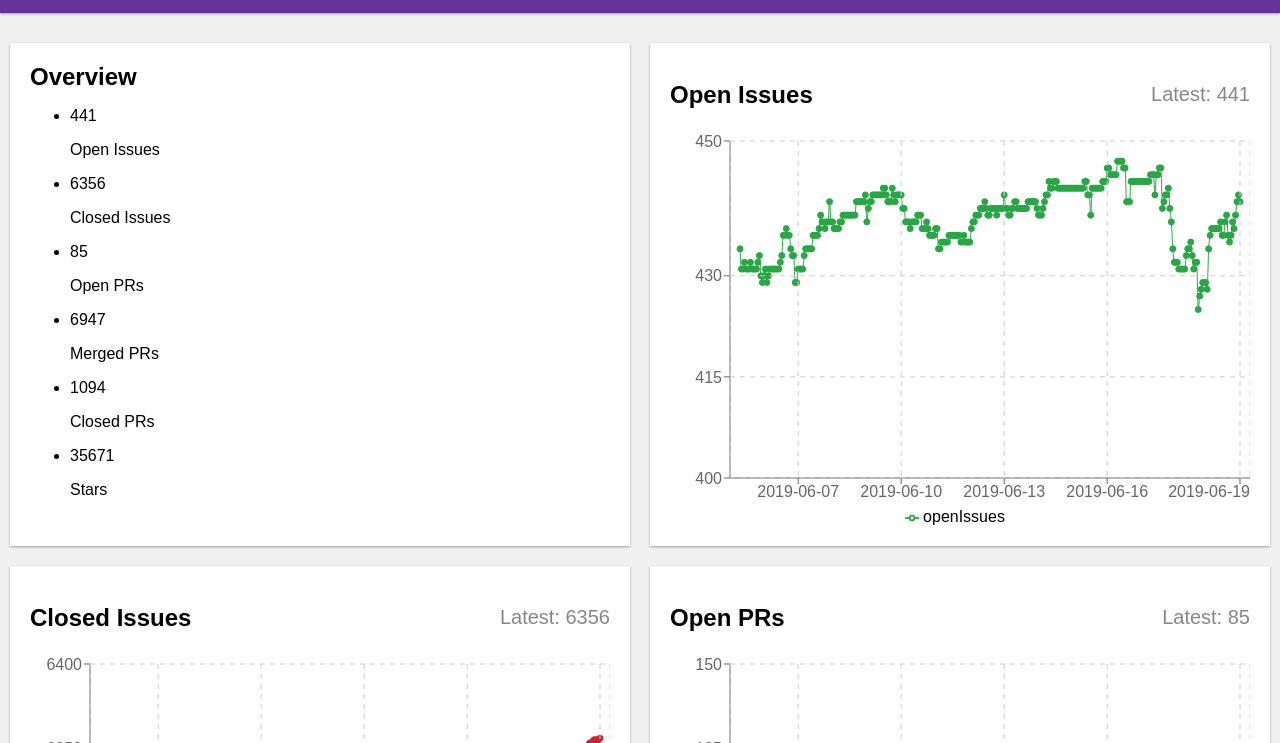
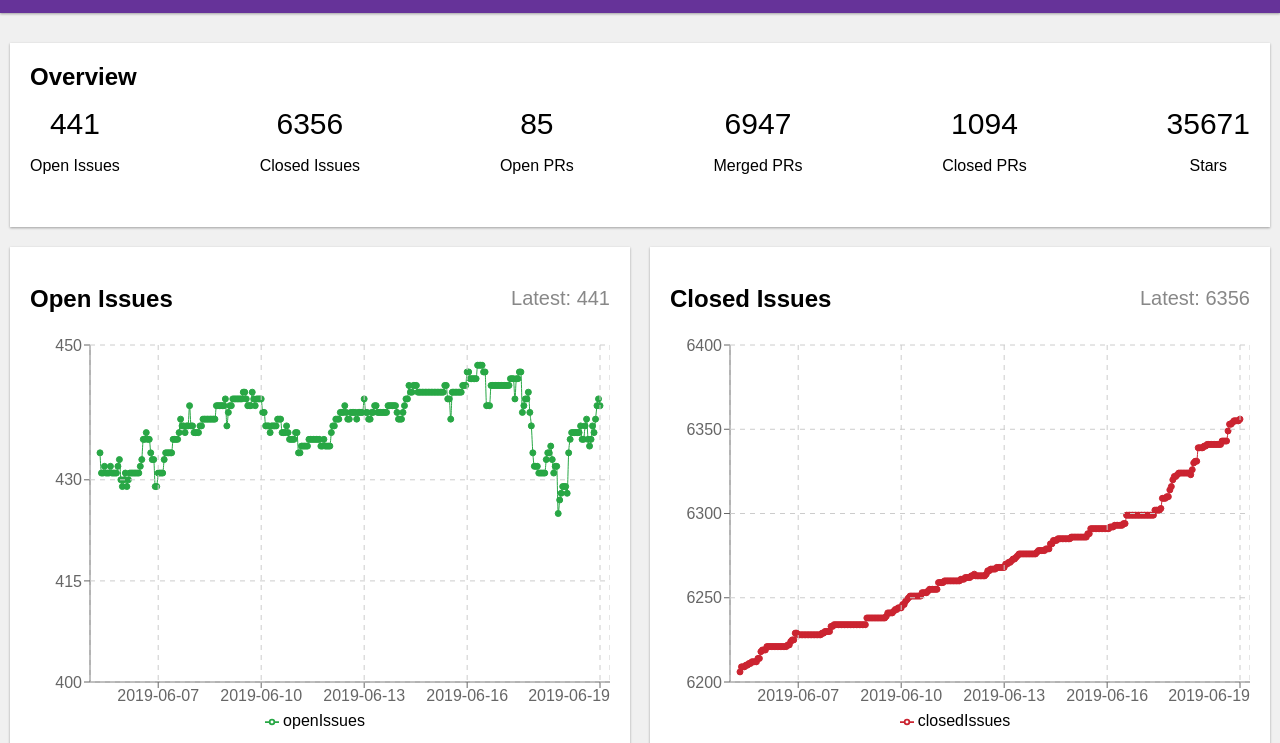
Before and after one commit to lannonbr/gatsby-github-stats, a Gatsby site: page / in a window 1280 px wide. Shown: the part 57-800 px from the top of the page. Built offline with nearby package versions, Linux system fonts and the light colour scheme; Gatsby itself is replaced by a stand-in of ours.

Commit message:
Adding styles for overview component. Closing #10

```diff
--- a/src/pages/index.css
+++ b/src/pages/index.css
@@ -41,6 +41,26 @@ section:last-child {
   text-align: center;
 }
 
+section#overview {
+  grid-column: 1 / span 2;
+}
+
+section#overview ul {
+  display: flex;
+  justify-content: space-between;
+  padding: 0;
+  list-style: none;
+}
+
+section#overview ul li {
+  text-align: center;
+  font-size: 30px;
+}
+
+section#overview ul li p {
+  font-size: 16px;
+}
+
 h2 {
   margin: 0;
   display: inline;
```
